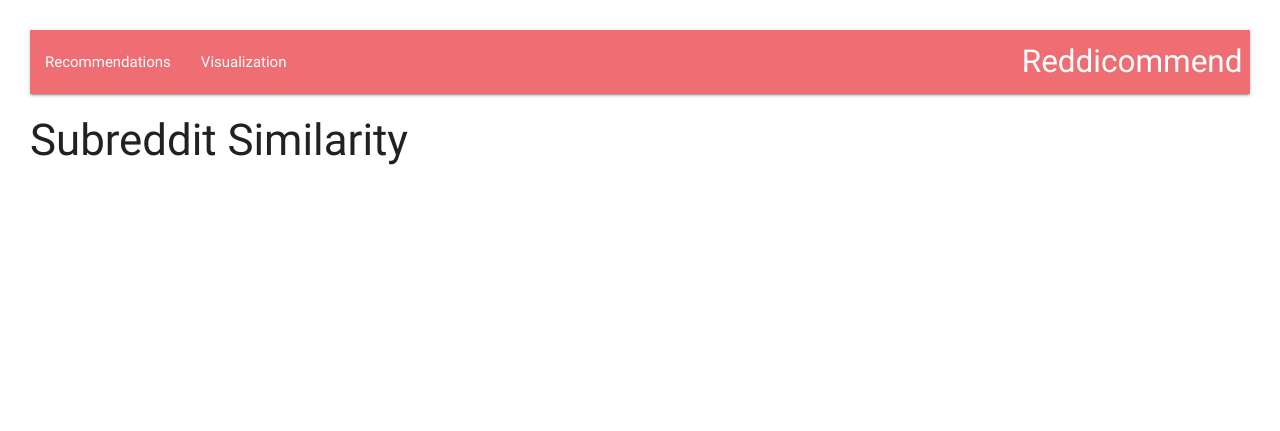
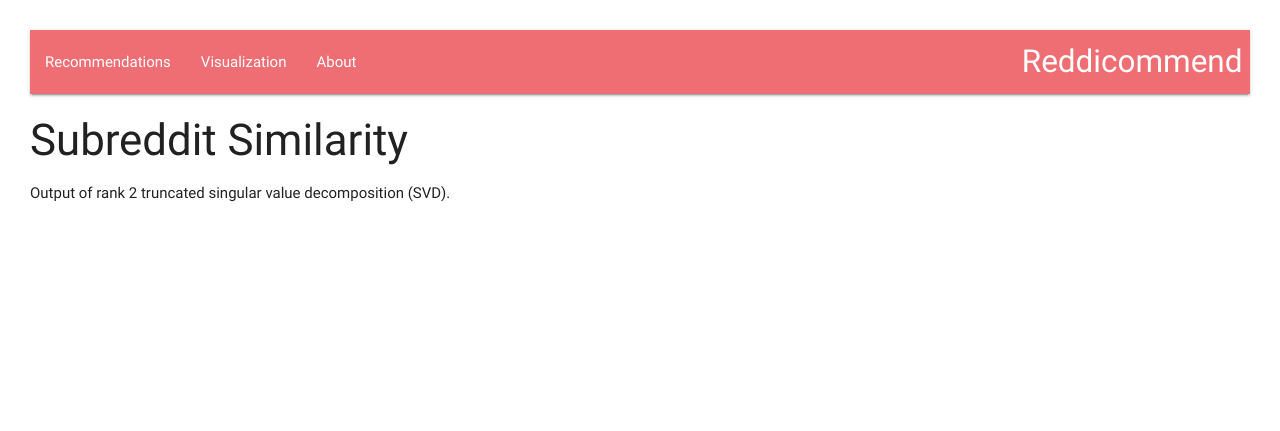
Before and after one commit to hoidn/Reddicommend, a Flask app: page /visualization in a window 1280 px wide. Shown: the top 431 px of the page. Run offline with Flask 2, Linux system fonts and the light colour scheme; data that the repository does not hold is empty; parts of the project's set-up code (start-up, migrations or seed data) failed here and were passed over; some libraries are stand-ins or nearby versions.

Commit message:
cleanup and add documentation

```diff
--- a/flaskapp/application.py
+++ b/flaskapp/application.py
@@ -84,4 +84,4 @@
     return render_template('visualization.html')
 
 if __name__ == '__main__':
-    app.run(host='0.0.0.0')
+    app.run(host='0.0.0.0', port = 80)
--- a/flaskapp/db.py
+++ b/flaskapp/db.py
@@ -66,7 +66,7 @@
 
 @memo
 def get_svd_projection_plot_data():
-    scale = 6e-2
+    scale = 5e-2
     import numpy as np
     import copy
     d = copy.deepcopy(related_subs_from_sql())
--- a/flaskapp/templates/layout.html
+++ b/flaskapp/templates/layout.html
@@ -22,6 +22,7 @@
       <ul id="nav-mobile" class="left hide-on-med-and-down">
         <li><a href="/">Recommendations</a></li>
         <li><a href="visualization">Visualization</a></li>
+        <li><a href="https://github.com/hoidn/Reddicommend">About</a></li>
       </ul>
     </div>
   </nav>
--- a/flaskapp/templates/visualization.html
+++ b/flaskapp/templates/visualization.html
@@ -7,24 +7,13 @@
 <body style="margin:30px;">
 
 <h3>Subreddit Similarity</h3>
-<div id="myDiv" style="width:600px;height:250px;"></div>
+<p>
+Output of rank 2 truncated singular value decomposition (SVD).
+<p/>
 
 <script>
 
-//var trace1 = {
-//  x: [1, 2, 3, 4],
-//  y: [10, 11, 12, 13],
-//  text: ['A size: 40', 'B size: 60', 'C size: 80', 'D size: 100'],
-//  mode: 'markers',
-//  marker: {
-//    color: ['rgb(93, 164, 214)', 'rgb(255, 144, 14)',  'rgb(44, 160, 101)', 'rgb(255, 65, 54)'],
-//    size: [40, 60, 80, 100]
-//  }
-//};
 
-//var trace2 =
-
-//var data = [trace1];
 
 var layout = {
   showlegend: false,
```
Also changed, not shown: README.md, batch/__init__.py (deleted), 1 other file.
